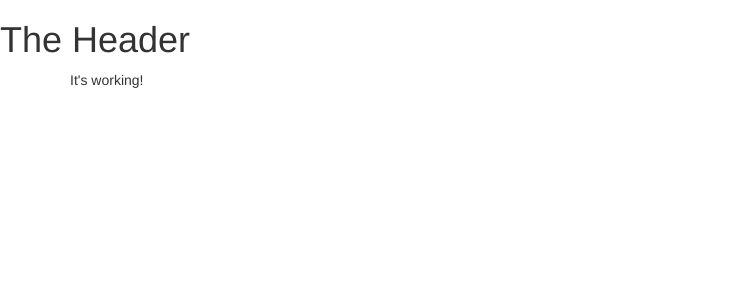
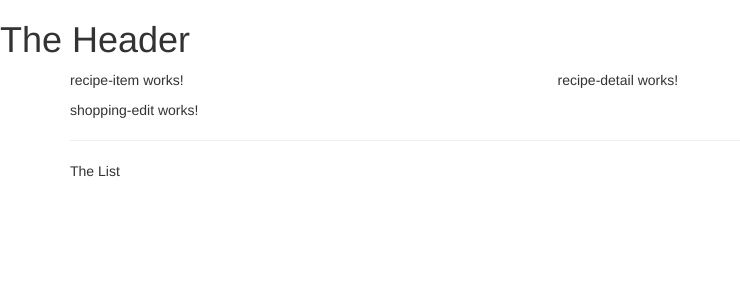
Before and after one commit to YizhuoZhang3/angular-app, an Angular app: page / in a window 1280 px wide. Shown: the top 300 px of the page, without its empty margins (0-740 px from the left). Built offline with nearby package versions, Linux system fonts and the light colour scheme.

Commit message:
created the layput

```diff
--- a/src/app/app.component.html
+++ b/src/app/app.component.html
@@ -1,6 +1,9 @@
 <app-header></app-header>
 <div class="container">
   <div class="row">
-    <div class="col-md-12">It's working!</div>
+    <div class="col-md-12">
+      <app-recipes></app-recipes>
+      <app-shopping-list></app-shopping-list>
+    </div>
   </div>
 </div>
--- a/src/app/recipes/recipe-list/recipe-list.component.html
+++ b/src/app/recipes/recipe-list/recipe-list.component.html
@@ -1 +1 @@
-<p>recipe-list works!</p>
+<app-recipe-item></app-recipe-item>
--- a/src/app/recipes/recipes.component.html
+++ b/src/app/recipes/recipes.component.html
@@ -1 +1,8 @@
-<p>recipes works!</p>
+<div class="row">
+  <div class="col-md-5">
+    <app-recipe-list></app-recipe-list>
+  </div>
+  <div class="col-md-7">
+    <app-recipe-detail></app-recipe-detail>
+  </div>
+</div>
--- a/src/app/shopping-list/shopping-list.component.html
+++ b/src/app/shopping-list/shopping-list.component.html
@@ -1 +1,7 @@
-<p>shopping-list works!</p>
+<div class="row">
+  <div class="col-xs-10">
+    <app-shopping-edit></app-shopping-edit>
+    <hr>
+    <p>The List</p>
+  </div>
+</div>
```
